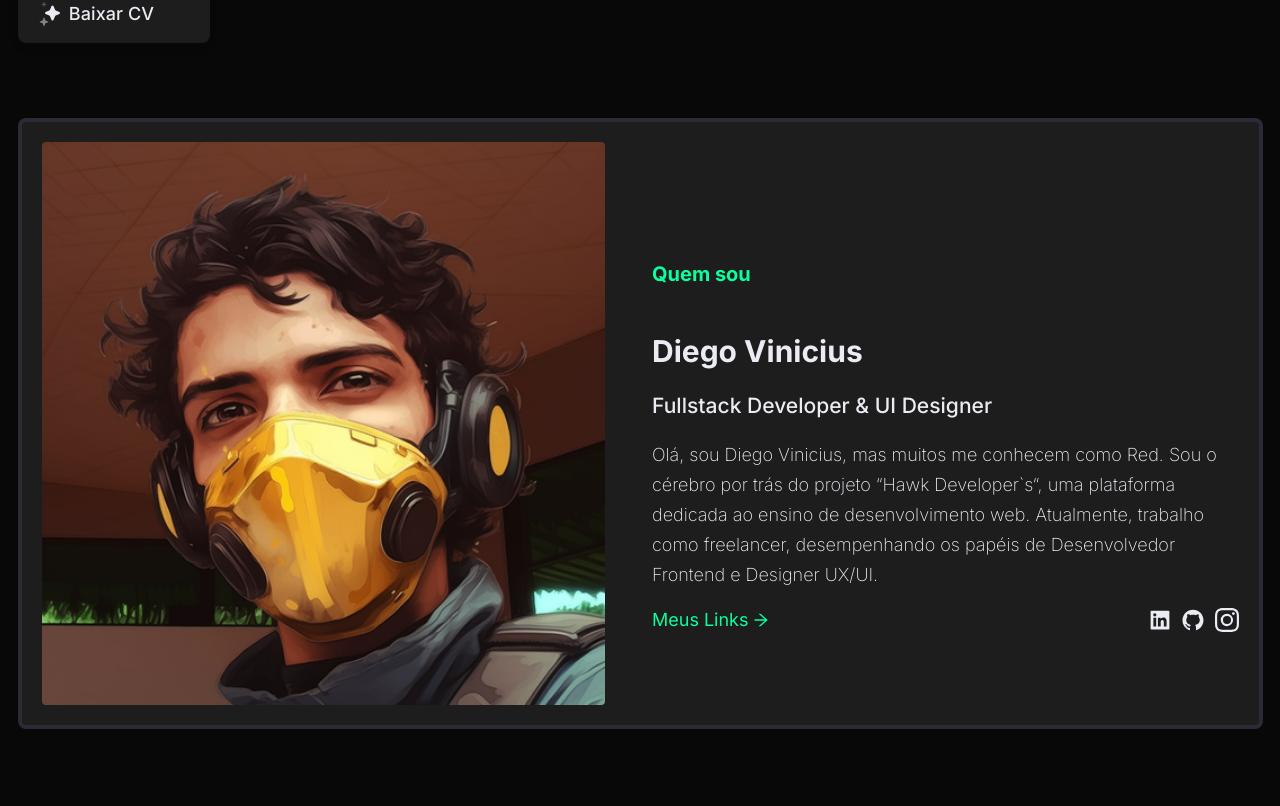
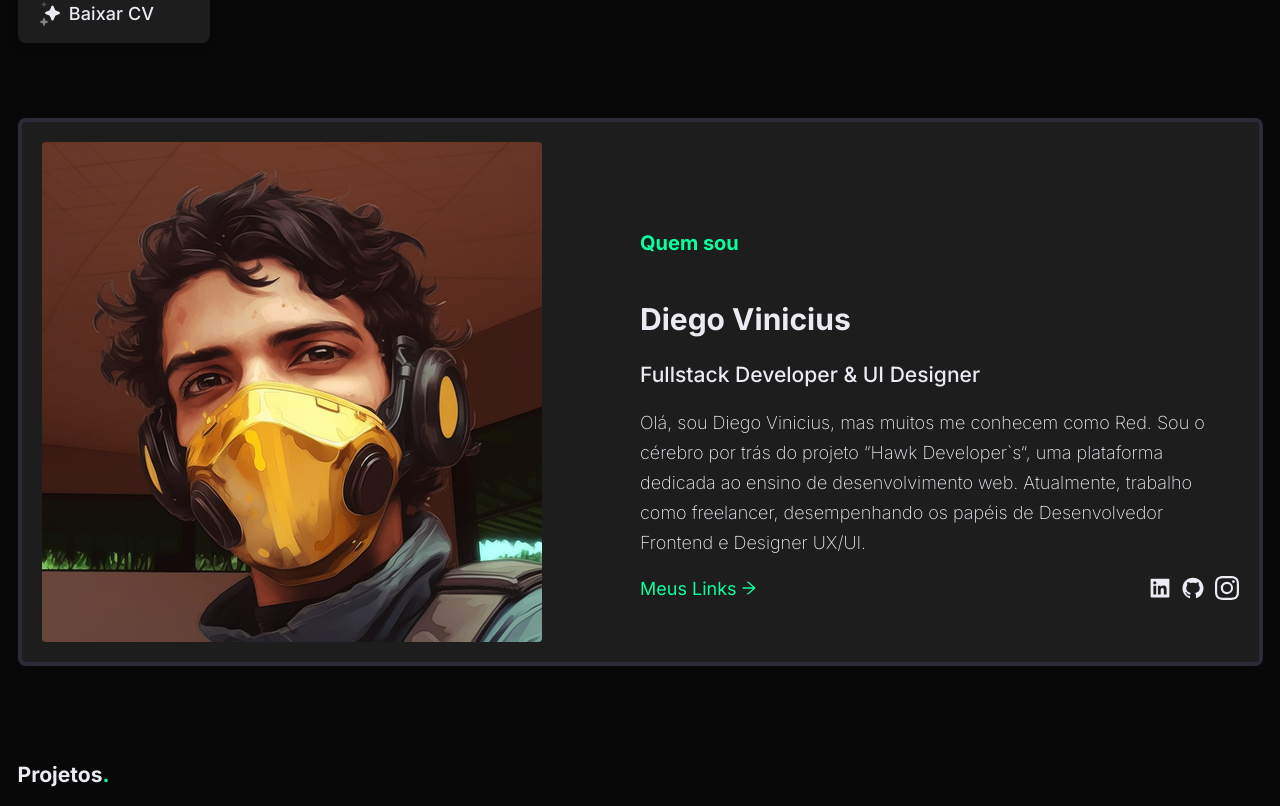
Before and after one commit to hawkdevelopers/hawk, a Next.js app: page / in a window 1280 px wide. Shown: the part 494-1300 px from the top of the page. Built offline with nearby package versions, Linux system fonts and the light colour scheme.

Commit message:
Atualização de Layout

```diff
--- a/src/components/sub/HeroAbout.tsx
+++ b/src/components/sub/HeroAbout.tsx
@@ -41,10 +41,10 @@ const HeroAbout = () => {
           }}
         >
           <motion.section>
-
             <Image
-              width={540}
-              height={500}
+              width={0}
+              height={0}
+              sizes="100vw"
               src="/about-me.webp"
               alt="About-me"
               className="about-image"
--- a/src/components/sub/HeroProject.tsx
+++ b/src/components/sub/HeroProject.tsx
@@ -114,13 +114,13 @@ const HeroProject = () => {
                 <p>{card.description}</p>
               </article>
             </main>
-            <main className="card-footer">
+            {/* <main className="card-footer">
               <a href="#">
                 <span>
                   Visualizar <Eye size={20} />
                 </span>
               </a>
-            </main>
+            </main> */}
           </motion.section>
         ))}
       </motion.section>
--- a/src/styles/HeroAbout.scss
+++ b/src/styles/HeroAbout.scss
@@ -24,24 +24,23 @@ main section.hero-about section {
     gap: 2.5rem;
 
     .about-image {
-      width: 47%;
-
-
-      content-visibility: auto;
-      image-rendering: crisp-edges;
-      image-resolution: 300dpi;
       background-repeat: no-repeat;
       background-position: center;
       background-size: cover;
       border-radius: 4px;
+      width: 100%;
       height: 100%;
+      max-width: 500px;
+      max-height: 500px;
+      min-width: 200px;
+      min-height: 200px;
 
 
     }
   }
 
   &>article {
-    width: 49%;
+    width: 50%;
 
     h1 {
       font-size: 2rem;
@@ -86,11 +85,8 @@ main section.hero-about section {
 
 @media screen and (max-width: 1024px) {
   main section.hero-about section {
-    section {
-      .about-image {
-        width: 100%;
-      }
-    }
+
+
 
     &>article {
       width: 100%;
--- a/src/utils/Social.tsx
+++ b/src/utils/Social.tsx
@@ -44,7 +44,7 @@ const Social = () => {
       ),
     },
     {
-      link: "https://www.linkedin.com/in/diego-vinicius-66053a1a3/",
+      link: "https://www.instagram.com/srvinirox.eth/",
       svg: (
         <motion.svg
           viewBox="0 0 16 16"
```
